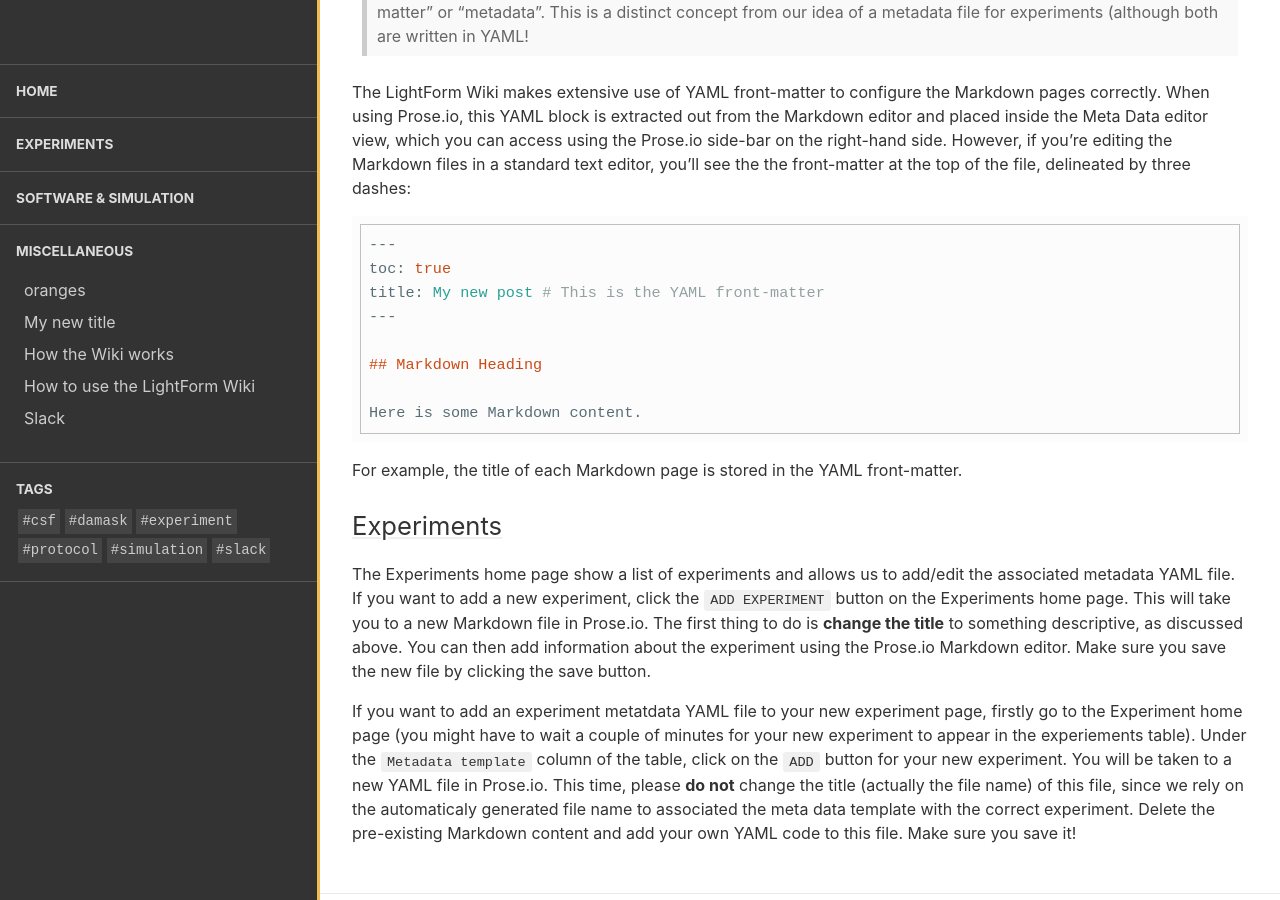
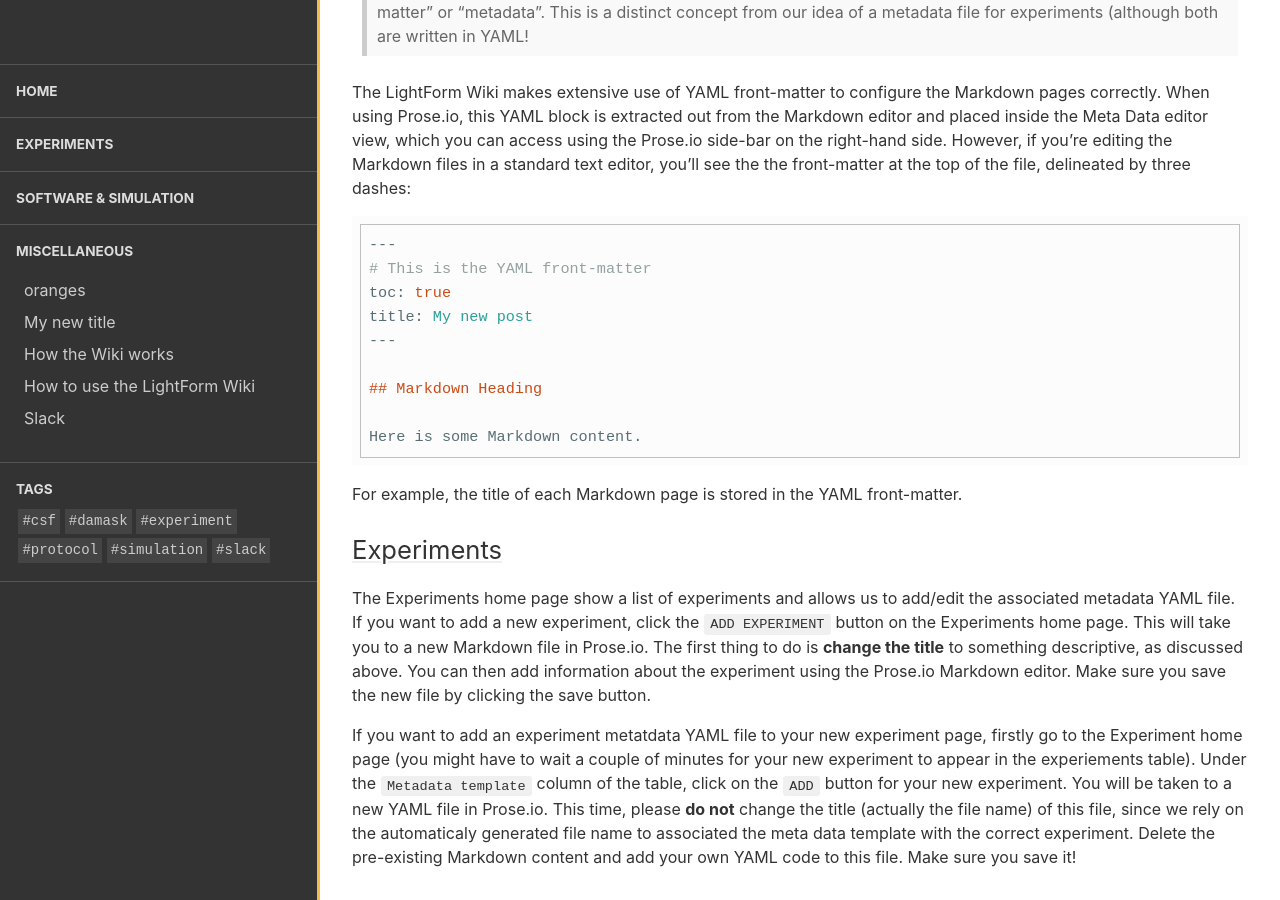
Before and after one commit to test-aplowman/test-aplowman.github.io, a Jekyll site: the page built from collections/_miscellaneous/how_to_use_wiki.md, in a window 1280 px wide and 900 px high, scrolled down 4286 px. Built offline with Jekyll 4.4.1, drawn with Linux system fonts in a browser that asks for light colours.

````diff
--- a/collections/_miscellaneous/how_to_use_wiki.md
+++ b/collections/_miscellaneous/how_to_use_wiki.md
@@ -91,8 +91,9 @@ The LightForm Wiki makes extensive use of YAML front-matter to configure the Mar
 
 ```markdown
 ---
+# This is the YAML front-matter
 toc: true
-title: My new post # This is the YAML front-matter
+title: My new post
 ---
 
 ## Markdown Heading
````
